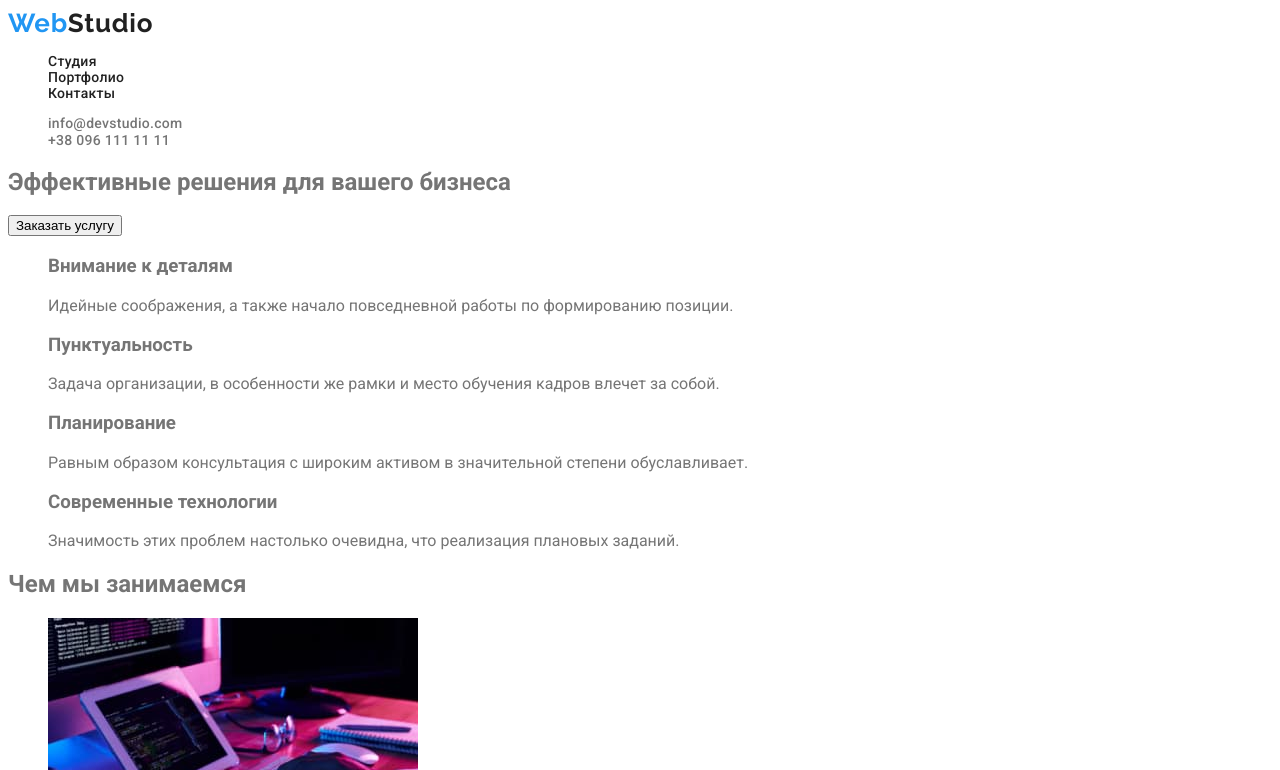
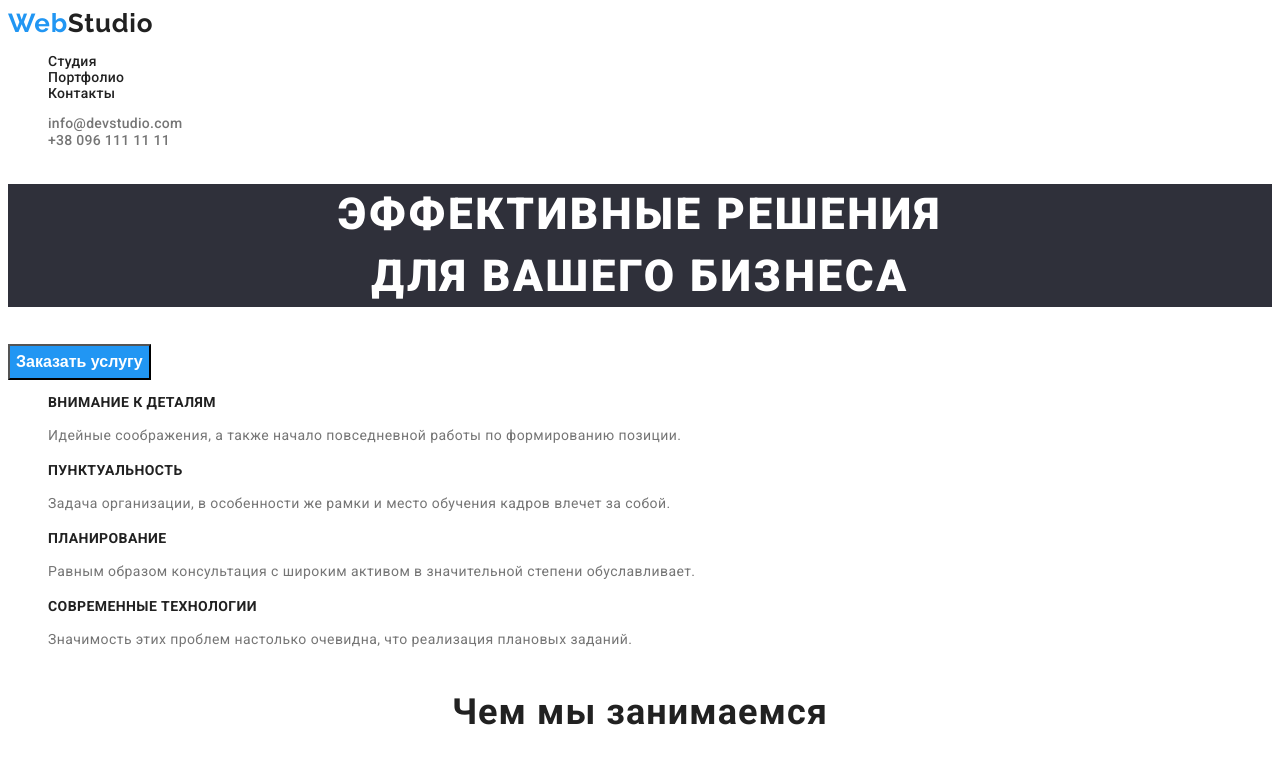
Before and after one commit to basiluck/goit-markup-hw-02, a plain HTML site: page index.html in a window 1280 px wide. Shown: the top 770 px of the page. Drawn offline with Linux system fonts and the light colour scheme.

Commit message:
Hero styles, finished stylization of index.html

```diff
--- a/css/styles.css
+++ b/css/styles.css
@@ -34,6 +34,14 @@ body li {
 }
 a {
   color: inherit;
+}
+h1,
+h2,
+h3,
+h4,
+h5,
+h6 {
+  color: var(--title-text-color);
 }
 
 /* Хедер */
@@ -85,3 +93,54 @@ a:focus {
 .logo:focus {
   color: var(--accent-text-color);
 }
+
+/* Cекция-герой */
+.hero-business {
+  background-color: var(--hero-bg-color);
+  color: var(--minor-text-color);
+
+  font-weight: 900;
+  font-size: 44px;
+  line-height: 1.4;
+  text-align: center;
+  letter-spacing: 0.06em;
+  text-transform: uppercase;
+}
+.hero-button {
+  background-color: var(--accent-text-color);
+  color: var(--minor-text-color);
+
+  font-weight: 700;
+  font-size: 16px;
+  line-height: 1.9;
+}
+.hero-title {
+  font-weight: 700;
+  font-size: 14px;
+  line-height: 1.15;
+  letter-spacing: 0.03em;
+  text-transform: uppercase;
+}
+.hero-list {
+  font-size: 14px;
+  line-height: 1.7;
+  letter-spacing: 0.03em;
+}
+.about-us {
+  font-weight: 700;
+  font-size: 36px;
+  line-height: 1.7;
+  text-align: center;
+  letter-spacing: 0.03em;
+}
+
+.members {
+  font-size: 16px;
+  line-height: 1.2;
+  text-align: center;
+  letter-spacing: 0.03em;
+}
+
+.members h3 {
+  font-weight: 500;
+}
--- a/index.html
+++ b/index.html
@@ -2,6 +2,7 @@
 <html lang="ru">
   <head>
     <meta charset="UTF-8" />
+    <meta http-equiv="X-UA-Compatible" content="IE=edge" />
     <meta name="viewport" content="width=device-width, initial-scale=1.0" />
     <link rel="stylesheet" href="./css/styles.css" />
     <link rel="preconnect" href="https://fonts.gstatic.com" />
@@ -46,34 +47,37 @@
     <main>
       <!-- Секция-герой -->
       <section>
-        <h1>Эффективные решения для вашего бизнеса</h1>
-        <button type="button">Заказать услугу</button>
+        <h1 class="hero-business">
+          Эффективные решения <br />
+          для вашего бизнеса
+        </h1>
+        <button class="hero-button" type="button">Заказать услугу</button>
 
         <h2 hidden>Скрытый заголовок</h2>
-        <ul>
+        <ul class="hero-list">
           <li>
-            <h3>Внимание к деталям</h3>
+            <h3 class="hero-title">Внимание к деталям</h3>
             <p>
               Идейные соображения, а также начало повседневной работы по
               формированию позиции.
             </p>
           </li>
           <li>
-            <h3>Пунктуальность</h3>
+            <h3 class="hero-title">Пунктуальность</h3>
             <p>
               Задача организации, в особенности же рамки и место обучения кадров
               влечет за собой.
             </p>
           </li>
           <li>
-            <h3>Планирование</h3>
+            <h3 class="hero-title">Планирование</h3>
             <p>
               Равным образом консультация с широким активом в значительной
               степени обуславливает.
             </p>
           </li>
           <li>
-            <h3>Современные технологии</h3>
+            <h3 class="hero-title">Современные технологии</h3>
             <p>
               Значимость этих проблем настолько очевидна, что реализация
               плановых заданий.
@@ -84,7 +88,7 @@
 
       <!-- Чем мы занимаемся -->
       <section>
-        <h2>Чем мы занимаемся</h2>
+        <h2 class="about-us">Чем мы занимаемся</h2>
         <ul>
           <li>
             <a href="">
@@ -118,8 +122,8 @@
 
       <!-- Наша команда -->
       <section>
-        <h2>Наша команда</h2>
-        <ul>
+        <h2 class="about-us">Наша команда</h2>
+        <ul class="members">
           <!-- Product Designer -->
           <li>
             <img
```
Also changed, not shown: portfolio.html (+5 -5 lines).
